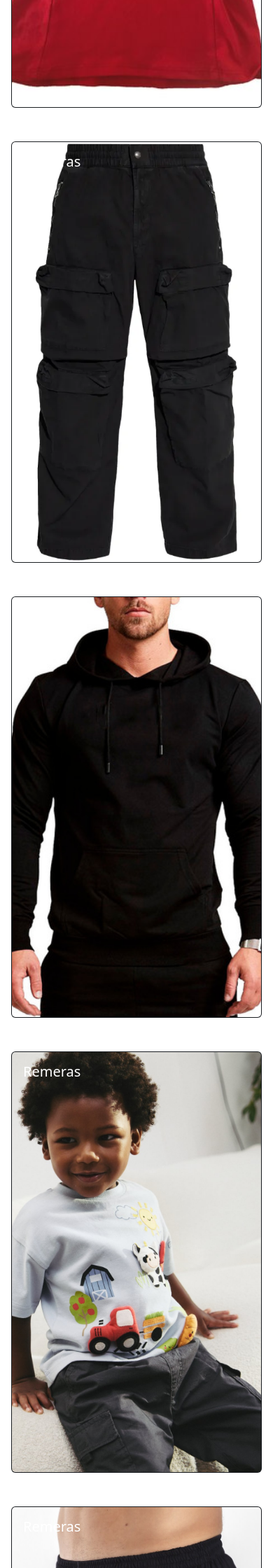
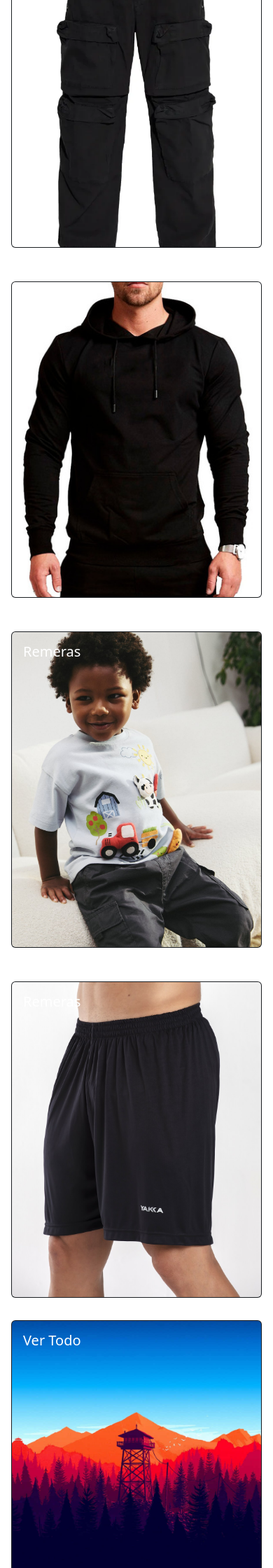
Before and after one commit to DarioMartin3/proyecto_MaidanaPablo_MartinCarlos, a CodeIgniter 4 app: the page made by app/Views/homepage.php in a window 390 px wide. Shown: the part 2200-4440 px from the top of the page at 70% size. Run offline with PHP 8.4 and a stand-in for CodeIgniter, Linux system fonts and the light colour scheme; the template is opened without the code that fills it, so the values that code supplies are empty; some libraries are stand-ins or nearby versions.

Commit message:
se agrego una card mas y estilo para que sea responsive

```diff
--- a/app/Views/homepage.php
+++ b/app/Views/homepage.php
@@ -139,6 +139,19 @@
             </div>
         </a></div>
       </div>
+    </section class="conteiner-fluid">
+    <section>
+    <div class="d-grid gap-3">
+        <div class="p-3 ">
+          <a href="#">
+              <div class="card text-bg-dark float">
+              <img src="./assets/img/imagenes_cartila/ver_todo.jpg" class="card-img" alt="buzos">
+              <div class="card-img-overlay">
+                <h5 class="card-title">Ver Todo</h5>
+              </div>
+            </div>
+          </a>
+        </div>
     </section>
   </body>
 <?php echo $this->endSection(); ?>
--- a/assets/css/mystyle.css
+++ b/assets/css/mystyle.css
@@ -259,7 +259,7 @@ h1 {
 }
 
 .card-img {
-    height: 600px; /* Altura fija para todas */
+    height: 450px; /* Altura fija para todas */
     width: 100%;
     object-fit: cover; /* Recorta la imagen manteniendo proporción */
 }
@@ -284,5 +284,10 @@ h1 {
             auto-fit,
             minmax(min(300px, 100%), 1fr)
         );
+}
 
+@media (min-width: 1000px) {
+    .colum_responsive {
+        grid-template-columns: repeat(3, minmax(0, 1fr));
+    }
 }
```
Also changed, not shown: assets/img/imagenes_cartila/ver_todo.jpg (added).
